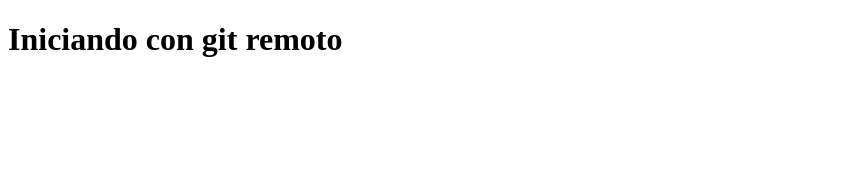
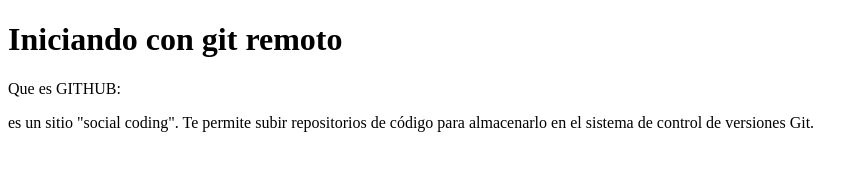
Before and after one commit to Susanamurcia1920/ejercicio1-con-git, a plain HTML site: page Index.html in a window 1280 px wide. Shown: the whole page, without its empty margins (0-868 px from the left). Drawn offline with Linux system fonts and the light colour scheme.

Commit message:
agregar parrafo de github

```diff
--- a/Index.html
+++ b/Index.html
@@ -5,5 +5,7 @@
 </head>
 <body>
     <h1>Iniciando con git remoto</h1>
+    <P>Que es GITHUB:</P>
+    <P> es un sitio "social coding". Te permite subir repositorios de código para almacenarlo en el sistema de control de versiones Git.</P>
 </body>
 </html>
```
